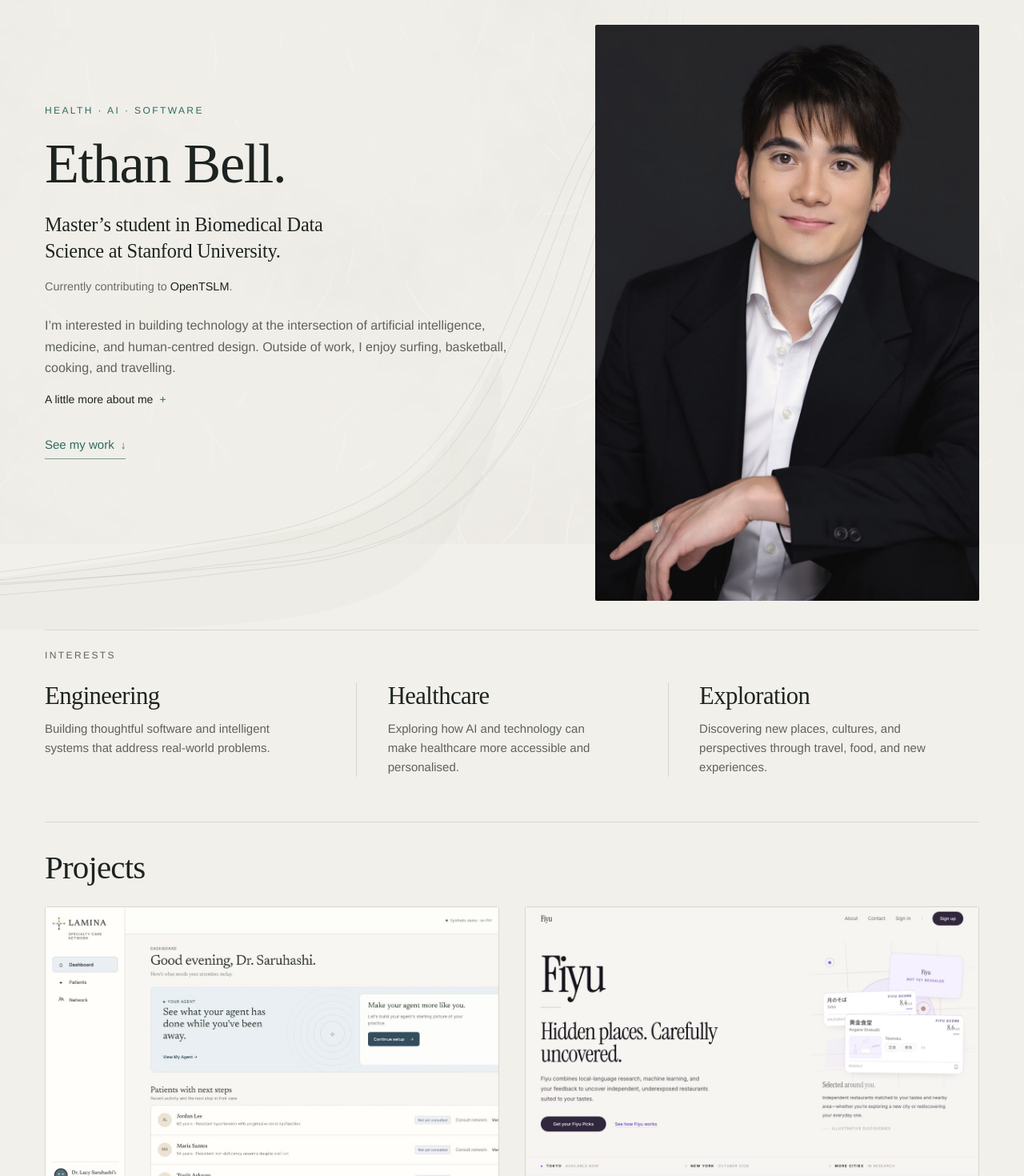
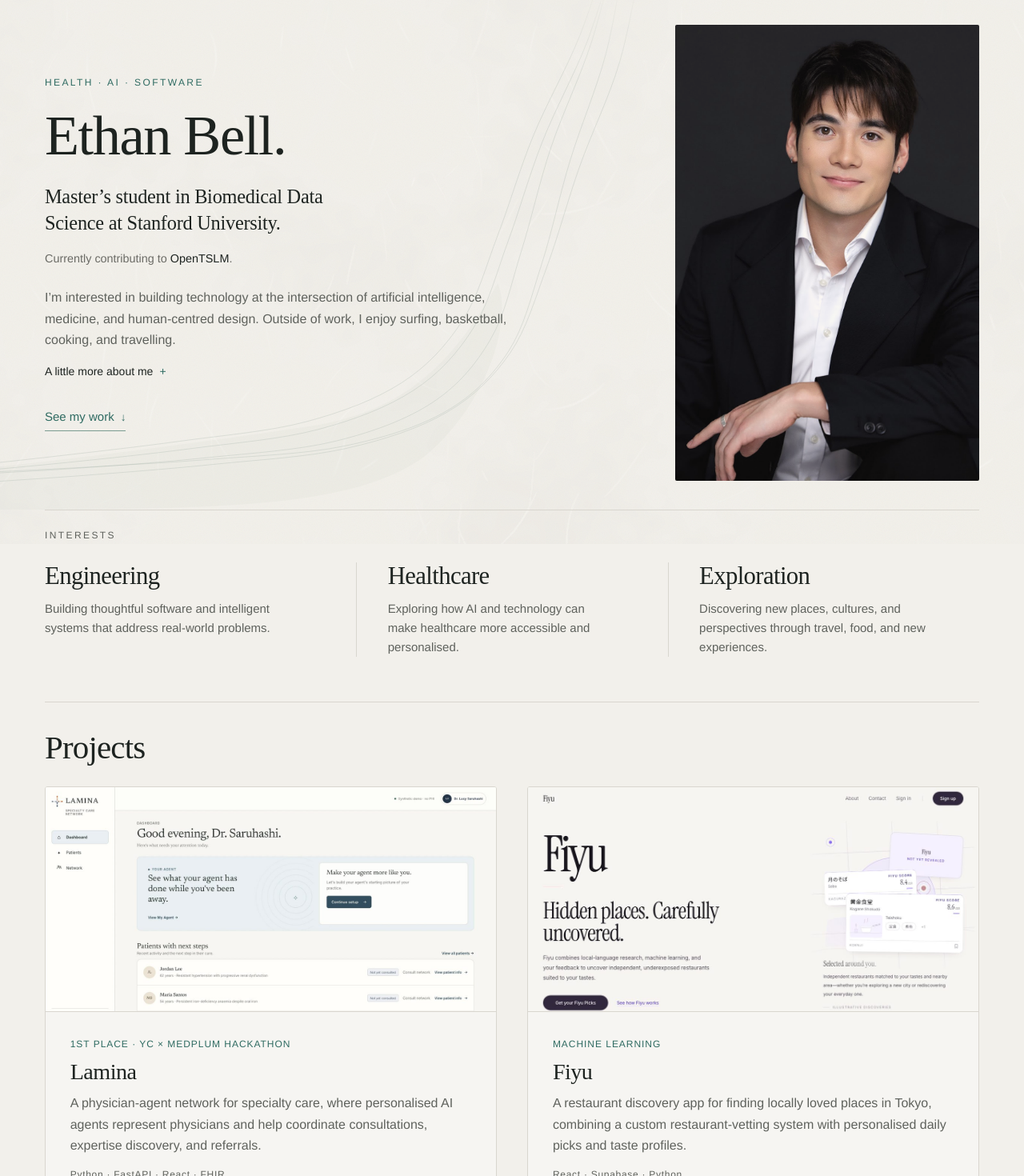
Before and after one commit to EtahmBell/mywebsite, a Next.js app: page / in a window 1280 px wide. Shown: the part 120-1590 px from the top of the page at 80% size. Built offline with nearby package versions, Linux system fonts and the light colour scheme.

Commit message:
More but i forget

```diff
--- a/src/app/contours.tsx
+++ b/src/app/contours.tsx
@@ -2,17 +2,18 @@ import { EXPERIMENTAL_PAPER } from "./experiments";
 
 type Point = [number, number];
 
-// Smooth curve through the points (Catmull-Rom converted to cubic Béziers).
-function curve(points: Point[]) {
-  const p = (i: number) => points[Math.max(0, Math.min(points.length - 1, i))];
+// Smooth curve through the points (Catmull-Rom converted to cubic Béziers); closed curves wrap around.
+function curve(points: Point[], closed = false) {
+  const n = points.length;
+  const p = (i: number) => (closed ? points[(i + n) % n] : points[Math.max(0, Math.min(n - 1, i))]);
   let d = `M${points[0][0].toFixed(1)} ${points[0][1].toFixed(1)}`;
-  for (let i = 0; i < points.length - 1; i++) {
+  for (let i = 0; i < (closed ? n : n - 1); i++) {
     const [p0, p1, p2, p3] = [p(i - 1), p(i), p(i + 1), p(i + 2)];
     const c1 = [p1[0] + (p2[0] - p0[0]) / 6, p1[1] + (p2[1] - p0[1]) / 6];
     const c2 = [p2[0] - (p3[0] - p1[0]) / 6, p2[1] - (p3[1] - p1[1]) / 6];
     d += ` C${c1[0].toFixed(1)} ${c1[1].toFixed(1)} ${c2[0].toFixed(1)} ${c2[1].toFixed(1)} ${p2[0].toFixed(1)} ${p2[1].toFixed(1)}`;
   }
-  return d;
+  return closed ? `${d} Z` : d;
 }
 
 // A loose bundle of near-parallel lines that drift apart and back together along the path.
@@ -28,19 +29,46 @@ function bundle(base: Point[], count: number, step: Point, seed: number) {
   );
 }
 
+// Nested topographic rings around a peak: irregular, slightly off-centre, and looser towards the outside.
+function island(cx: number, cy: number, radius: number, rings: number, seed: number, stretch: Point = [1, 1], drift: Point = [0, 0], from = 1) {
+  return Array.from({ length: rings - from + 1 }, (_, i) => {
+    const k = i + from;
+    const scale = Math.pow(k / rings, 0.8);
+    const points = Array.from({ length: 18 }, (_, j) => {
+      const a = (j / 18) * Math.PI * 2;
+      const wobble = 1 + 0.16 * Math.sin(2 * a + seed) + 0.09 * Math.sin(3 * a + seed * 1.7) + 0.05 * scale * Math.sin(5 * a + seed * 2.3);
+      const r = radius * scale * wobble;
+      return [cx + drift[0] * k + Math.cos(a) * r * stretch[0], cy + drift[1] * k + Math.sin(a) * r * stretch[1]] as Point;
+    });
+    return curve(points, true);
+  });
+}
+
 const shapes = {
   // Hero: falls through the space between the introduction and the portrait, then drifts off the left edge.
   hero: {
     viewBox: "0 0 1440 800",
-    lines: bundle([[930, -30], [885, 110], [800, 255], [730, 400], [660, 520], [565, 615], [430, 672], [255, 700], [80, 722], [-80, 740]], 5, [13, 9], 1),
+    lines: bundle([[860, -30], [815, 110], [750, 255], [700, 400], [650, 525], [565, 615], [430, 672], [255, 700], [80, 722], [-80, 740]], 5, [13, 9], 1),
     wash: "M-40 800 L-40 742 C120 724 300 700 450 676 C590 650 650 560 700 470 C720 520 690 640 600 720 C500 800 300 800 -40 800 Z",
   },
+  // Hero, top right: a single small peak beyond the portrait.
+  "hero-isle": { viewBox: "0 0 400 400", lines: island(200, 200, 170, 6, 0.6, [1.15, 0.85], [2, -1]), wash: "" },
+  // Projects: a pooled cluster, two peaks inside shared outer rings, mostly beyond the left edge.
+  projects: {
+    viewBox: "0 0 520 520",
+    lines: [...island(260, 260, 240, 7, 2.1, [0.9, 1.1], [1, 2], 4), ...island(215, 205, 95, 4, 4.2, [1.2, 0.8]), ...island(320, 335, 70, 3, 1.3)],
+    wash: "",
+  },
+  // Experience: a wide, gently stretched peak in the right-hand margin.
+  experience: { viewBox: "0 0 480 480", lines: island(240, 240, 220, 8, 3.4, [0.8, 1.15], [-2, 1]), wash: "" },
   // Research: a quiet bundle in the right-hand margin.
   research: {
     viewBox: "0 0 260 800",
     lines: bundle([[300, 90], [230, 210], [160, 360], [150, 500], [205, 640], [300, 760]], 4, [-12, 3], 2),
     wash: "",
   },
+  // Awards: a small pooled form at the right edge.
+  awards: { viewBox: "0 0 360 360", lines: [...island(180, 180, 160, 5, 5.1, [1.1, 0.9], [0, 0], 3), ...island(150, 165, 60, 3, 0.4)], wash: "" },
   // Contact: a low sweep from the right edge into the open space beside the links.
   contact: {
     viewBox: "0 0 800 220",
@@ -52,8 +80,10 @@ const shapes = {
 export default function Contour({ variant }: { variant: keyof typeof shapes }) {
   if (!EXPERIMENTAL_PAPER) return null;
   const { viewBox, lines, wash } = shapes[variant];
+  // Flowing bands stretch with their section; topographic islands keep their proportions.
+  const stretch = variant === "hero" || variant === "research" || variant === "contact";
   return (
-    <svg className={`contour contour-${variant}`} viewBox={viewBox} preserveAspectRatio="none" aria-hidden="true" focusable="false">
+    <svg className={`contour contour-${variant}`} viewBox={viewBox} preserveAspectRatio={stretch ? "none" : "xMidYMid meet"} aria-hidden="true" focusable="false">
       {wash && <path className="contour-wash" d={wash} />}
       {lines.map((d) => <path key={d} d={d} />)}
     </svg>
--- a/src/app/globals.css
+++ b/src/app/globals.css
@@ -158,12 +158,14 @@ h1 .line{text-wrap:wrap}.nowrap{white-space:nowrap}
 @media(prefers-reduced-motion:reduce){.photo-caption{transition:none;transform:none}}
 .dev-note{border:1px dashed var(--rule);padding:12px 16px;margin:0 0 clamp(2.5rem,6vw,4.5rem);font-size:13px;color:var(--muted)}
 
-/* Hero balance: a wider text column and a larger portrait, so the gap between them stays moderate. */
-.hero{grid-template-columns:minmax(0,640px) minmax(0,480px);justify-content:space-between}
-.portrait{max-width:480px}
+/* Hero balance: the portrait sits close to the height of the text block, and the right padding
+   keeps the pair within about 1180px so the gap between them stays moderate on wide screens. */
+.hero{grid-template-columns:minmax(0,620px) minmax(0,380px);justify-content:space-between;padding-right:max(0px,calc(100% - 1180px))}
+.portrait{max-width:380px}
+.intro{margin-bottom:0}
 .hero-lede{max-width:34ch}
 .intro .proof,.about-text{max-width:66ch}
-@media(max-width:1000px){.hero{grid-template-columns:minmax(0,1fr) minmax(0,340px)}}
+@media(max-width:1000px){.hero{grid-template-columns:minmax(0,1fr) minmax(0,320px)}.portrait{max-width:320px}}
 @media(max-width:700px){.hero{grid-template-columns:1fr}.portrait{max-width:340px}}
 
 /* Interests: three quiet columns between the hero and Projects, divided by thin rules. */
@@ -182,3 +184,9 @@ h1 .line{text-wrap:wrap}.nowrap{white-space:nowrap}
   .interest:first-child{padding-top:0}
   .interest+.interest{border-left:0;border-top:1px solid var(--rule)}
 }
+
+/* Project cards: shorter screenshot frames and more room for the text. */
+.project-grid{gap:clamp(1.5rem,3vw,2.75rem)}
+.card-visual{aspect-ratio:2/1;overflow:hidden}
+.card-body{padding:clamp(1.4rem,2.4vw,2.1rem)}
+.card-summary{max-width:60ch}
--- a/src/app/page.tsx
+++ b/src/app/page.tsx
@@ -145,6 +145,7 @@ export default function Home() {
         <main id="main">
           <section className="hero" id="about" aria-labelledby="intro-title">
             <Contour variant="hero" />
+            <Contour variant="hero-isle" />
             <div className="intro">
               <p className="eyebrow">Health · AI · Software</p>
               <h1 id="intro-title">Ethan Bell.</h1>
@@ -173,11 +174,12 @@ export default function Home() {
             </div>
           </section>
           <Section id="projects" title="Projects">
+            <Contour variant="projects" />
             <div className="project-grid">
               {projects.map((entry) => <ProjectCard entry={entry} key={entry.title} />)}
             </div>
           </Section>
-          <Section id="experience" title="Experience"><RowList entries={experience} /></Section>
+          <Section id="experience" title="Experience"><Contour variant="experience" /><RowList entries={experience} /></Section>
           <Section id="education" title="Education">
             <div className="rows">
               <article className="row">
@@ -195,7 +197,7 @@ export default function Home() {
             </div>
           </Section>
           <Section id="research" title="Research"><Contour variant="research" /><PublicationList entries={research} /></Section>
-          <Section id="awards" title="Awards"><RowList entries={awards} /></Section>
+          <Section id="awards" title="Awards"><Contour variant="awards" /><RowList entries={awards} /></Section>
           {photos.length > 0 ? (
             <Section id="elsewhere" title="Elsewhere"><ElsewhereGallery photos={photos} /></Section>
           ) : process.env.NODE_ENV === "development" && (
--- a/src/app/paper.css
+++ b/src/app/paper.css
@@ -29,5 +29,13 @@
 .contour-hero{left:calc(50% - 50vw);width:100vw;-webkit-mask-image:linear-gradient(transparent 4%,#000 22%);mask-image:linear-gradient(transparent 4%,#000 22%)}
 .contour-research{right:calc(50% - 50vw);width:260px;-webkit-mask-image:linear-gradient(transparent 8%,#000 20%,#000 85%,transparent);mask-image:linear-gradient(transparent 8%,#000 20%,#000 85%,transparent)}
 .contour-contact{right:calc(50% - 50vw);width:55vw;-webkit-mask-image:linear-gradient(to right,transparent,#000 35%);mask-image:linear-gradient(to right,transparent,#000 35%)}
+/* Topographic islands: fixed-size, mostly beyond the viewport edge, fading out at their outer rings. */
+.contour-hero-isle,.contour-projects,.contour-experience,.contour-awards{-webkit-mask-image:radial-gradient(closest-side,#000 72%,transparent);mask-image:radial-gradient(closest-side,#000 72%,transparent)}
+.contour-hero-isle{top:0;width:400px;height:400px;right:calc(50% - 50vw - 200px)}
+.contour-projects{top:28%;width:520px;height:520px;left:calc(50% - 50vw - 330px)}
+.contour-experience{top:20%;width:480px;height:480px;right:calc(50% - 50vw - 260px)}
+.contour-awards{top:8%;width:360px;height:360px;right:calc(50% - 50vw - 170px)}
 @media(min-width:1100px){.contour-hero,.contour-contact{display:block}}
-@media(min-width:1400px){.contour-research{display:block}}
+@media(min-width:1360px){.contour-hero-isle{display:block}}
+@media(min-width:1400px){.contour-research,.contour-experience,.contour-awards{display:block}}
+@media(min-width:1640px){.contour-projects{display:block}}
```
Also changed, not shown: public/contour-lines.png (added).
